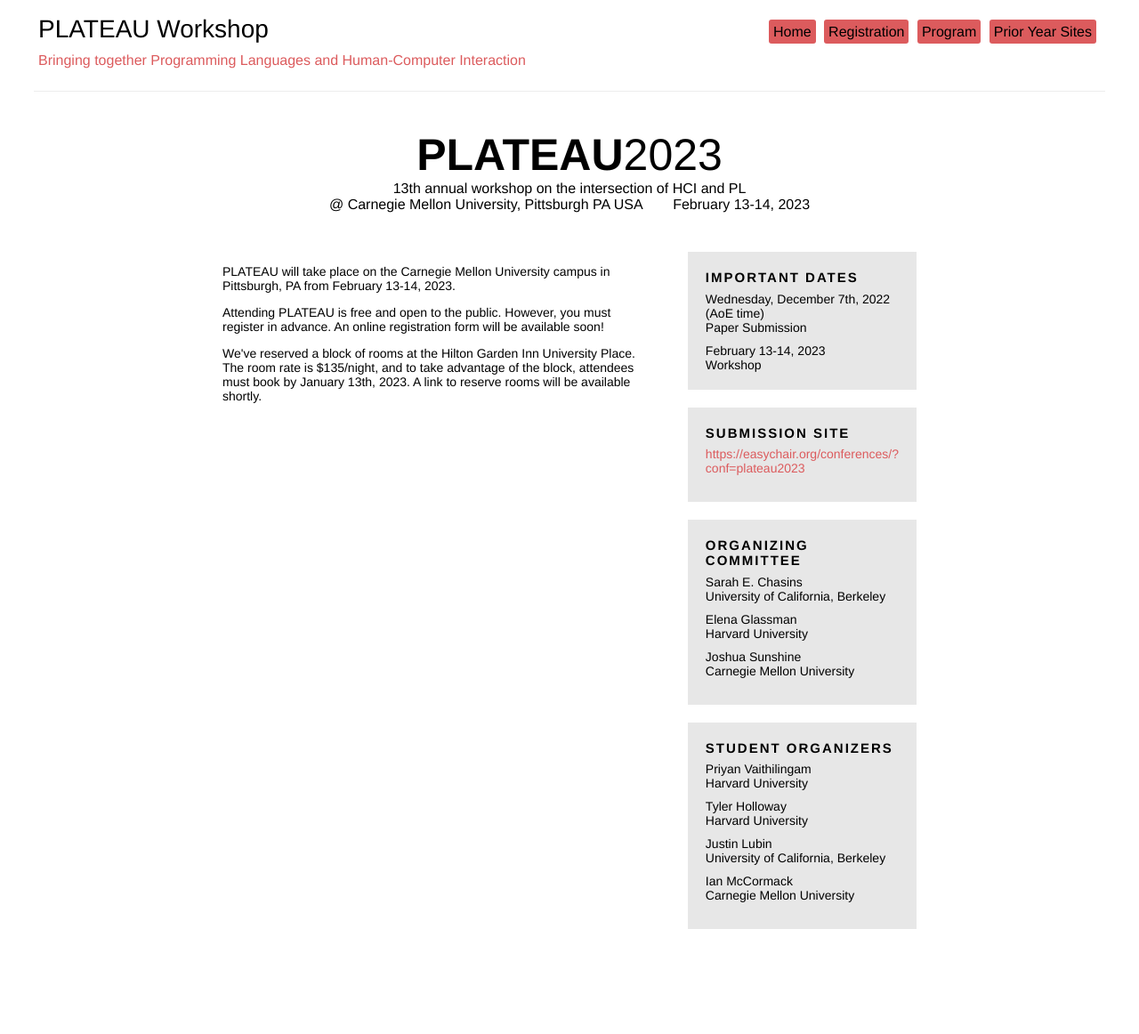
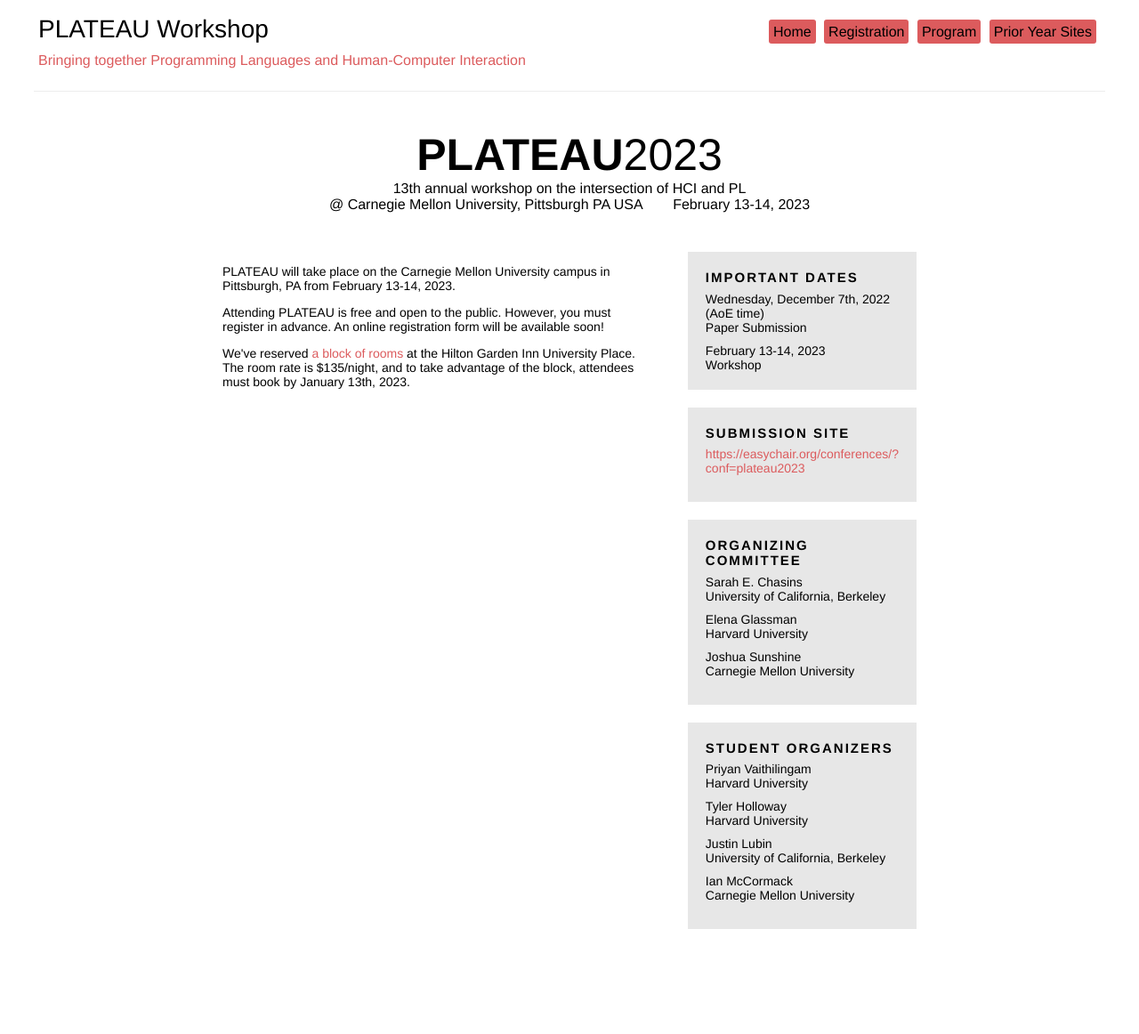
Before and after one commit to plateau-workshop/plateau-2024, a Jekyll site: the page built from registration.html, in a window 1280 px wide. Shown: the whole page at 89% size. Built offline with Jekyll 4.4.1, drawn with Linux system fonts in a browser that asks for light colours.

Commit message:
Added link for hotel reservations.

```diff
--- a/registration.html
+++ b/registration.html
@@ -14,8 +14,7 @@
 </p>
 
 <p>
-  We've reserved a block of rooms at the Hilton Garden Inn University Place.
+  We've reserved <a href="https://nam02.safelinks.protection.outlook.com/?url=https%3A%2F%2Fwww.hilton.com%2Fen%2Fbook%2Freservation%2Fdeeplink%2F%3Fctyhocn%3DPITUCGI%26groupCode%3DCMPLAT%26arrivaldate%3D2023-02-12%26departuredate%3D2023-02-14%26cid%3DOM%2CWW%2CHILTONLINK%2CEN%2CDirectLink%26fromId%3DHILTONLINKDIRECT&data=05%7C01%7CAbbey.Perez%40Hilton.com%7Ce73f425989c44e9b11b408daae1f1143%7C660292d2cfd54a3db7a7e8f7ee458a0a%7C0%7C0%7C638013745731460110%7CUnknown%7CTWFpbGZsb3d8eyJWIjoiMC4wLjAwMDAiLCJQIjoiV2luMzIiLCJBTiI6Ik1haWwiLCJXVCI6Mn0%3D%7C3000%7C%7C%7C&sdata=moQdOvWFYTMbFZ7%2Bc2kkBODkGtdPkObIqgxDA2o%2BisU%3D&reserved=0">a block of rooms</a> at the Hilton Garden Inn University Place.
   The room rate is $135/night, and to take advantage of the block, attendees
-  must book by January 13th, 2023. A link to reserve rooms will be available
-  shortly.
+  must book by January 13th, 2023.
 </p>
```
Also changed, not shown: 1 other file.
